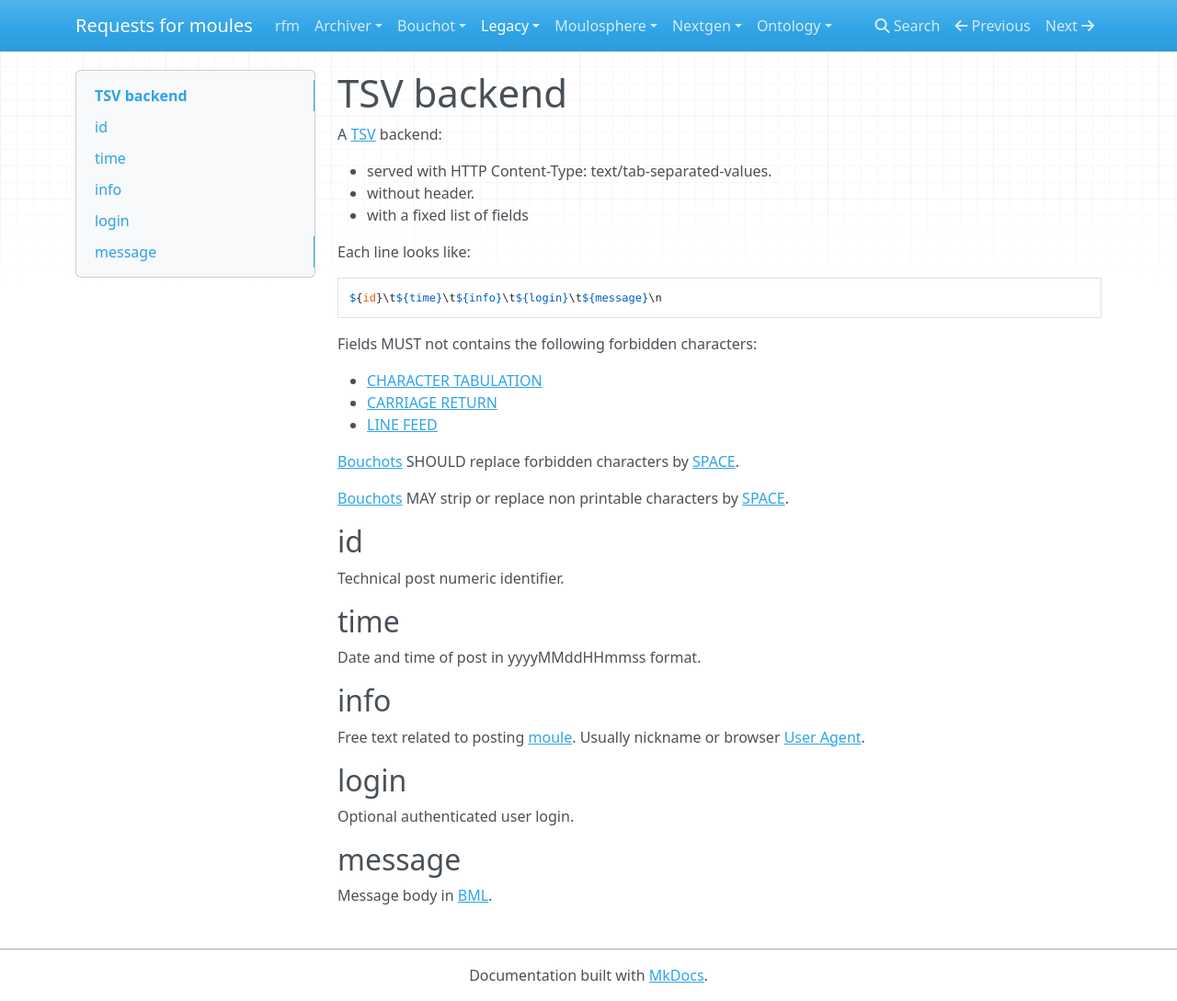
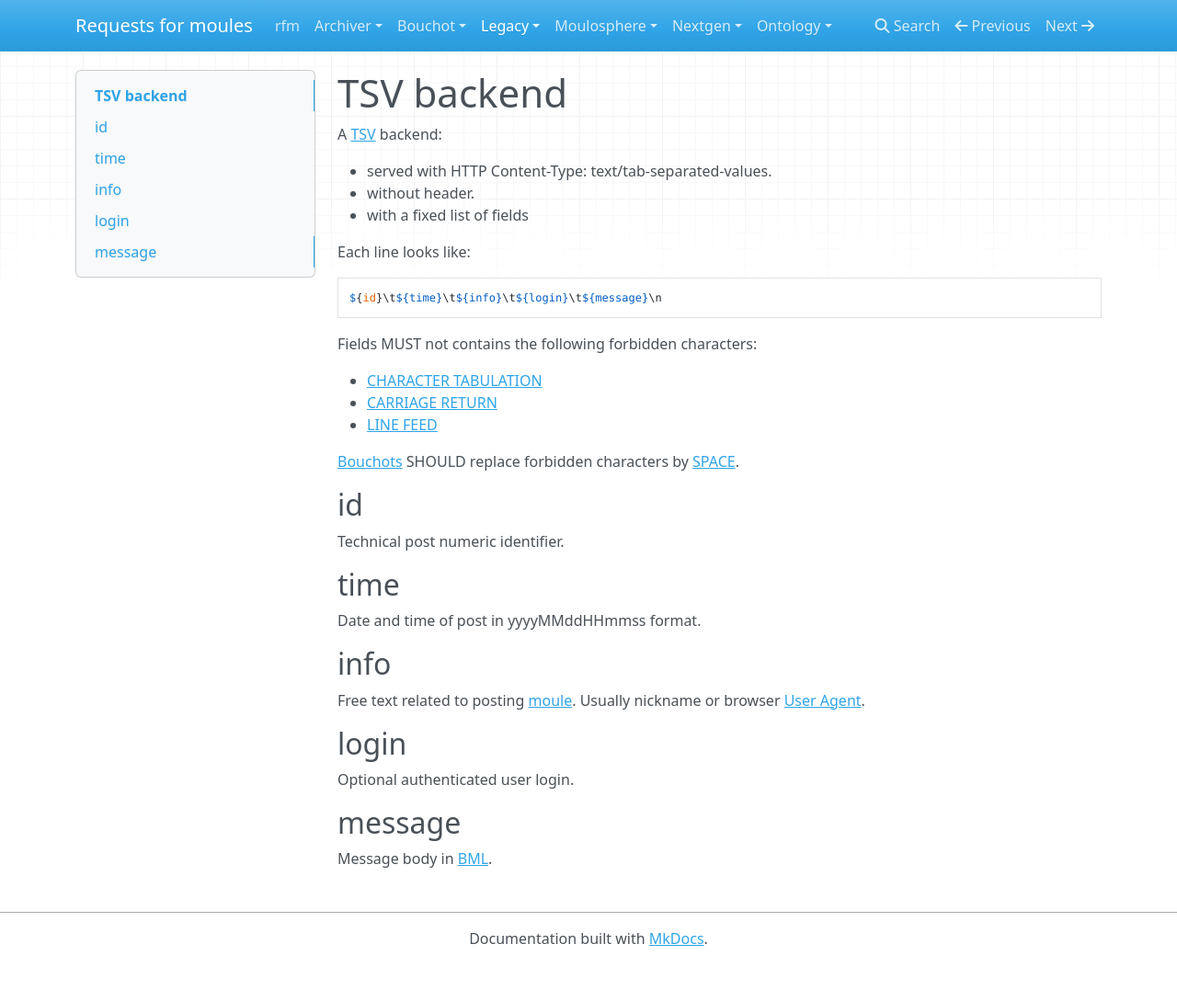
Before and after one commit to devnewton/rfm, an MkDocs documentation site: the page built from docs/legacy/tsv_backend.md, in a window 1280 px wide and 1089 px high. Shown: the whole window at 92% size. Built offline with MkDocs 1.6.1, drawn with Linux system fonts in a browser that asks for light colours; nearby versions of some CDN libraries.

Commit message:
simplify TSV

```diff
--- a/docs/legacy/tsv_backend.md
+++ b/docs/legacy/tsv_backend.md
@@ -21,9 +21,6 @@ Fields MUST not contains the following forbidden characters:
 [Bouchots](../ontology/bouchot.md) SHOULD replace forbidden characters by
 [SPACE](http://www.fileformat.info/info/unicode/char/0020/index.htm).
 
-[Bouchots](../ontology/bouchot.md) MAY strip or replace non printable characters
-by [SPACE](http://www.fileformat.info/info/unicode/char/0020/index.htm).
-
 ## id
 
 Technical post numeric identifier.
```
